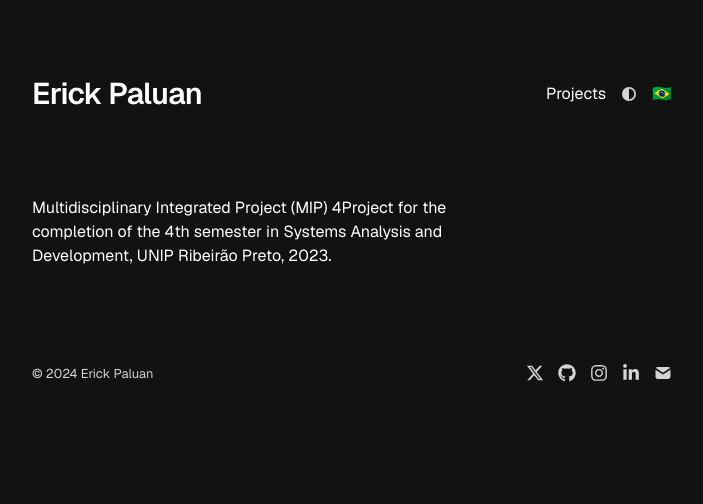
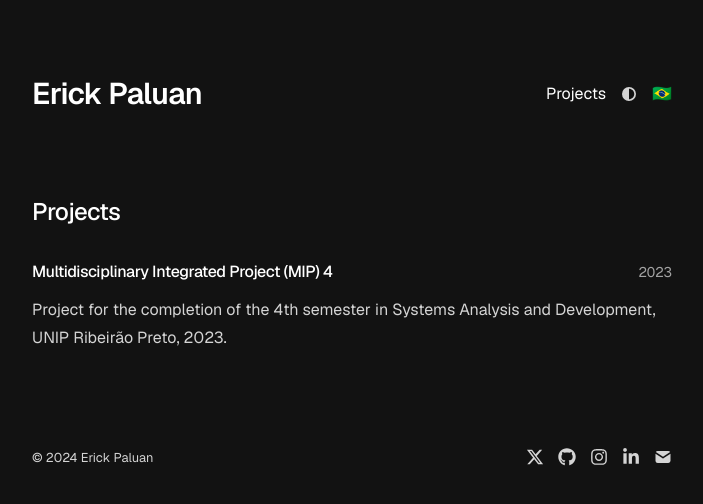
Before and after one commit to erickpaluan/myportfolio, a Next.js app: page /en/projects in a window 1280 px wide. Shown: the top 504 px of the page, without its empty margins (288-991 px from the left). Built offline with nearby package versions, Linux system fonts and the light colour scheme.

Commit message:
refactor: adicionar título à seção de projetos e melhorar a estrutura do componente de página

```diff
--- a/messages/en.json
+++ b/messages/en.json
@@ -8,6 +8,7 @@
     "photos": "Photos"
   },
   "Projects": {
+    "title": "Projects",
     "project-title": "Multidisciplinary Integrated Project (MIP) 4",
     "project-description": "Project for the completion of the 4th semester in Systems Analysis and Development, UNIP Ribeirão Preto, 2023."
   }
--- a/messages/pt.json
+++ b/messages/pt.json
@@ -8,6 +8,7 @@
     "photos": "Fotos"
   },
   "Projects": {
+    "title": "Projetos",
     "project-title": "Projeto Integrado Multidisciplinar (PIM) 4",
     "project-description": "Projeto para conclusão do 4º semestre de Análise e Desenvolvimento de Sistemas, UNIP Ribeirão Preto, 2023."
   }
--- a/src/app/[locale]/projects/page.tsx
+++ b/src/app/[locale]/projects/page.tsx
@@ -1,5 +1,6 @@
 import { useTranslations } from "next-intl";
 import { setRequestLocale } from "next-intl/server";
+import Link from "next/link";
 import { use } from "react";
 //import PageLayout from "@/components/PageLayout";
 
@@ -16,9 +17,23 @@ export default function PathnamesPage({ params }: Props) {
   const t = useTranslations("Projects");
 
   return (
-    <div className="max-w-[490px]">
-      {t("project-title")}
-      {t("project-description")}
-    </div>
+    <section>
+      <h1 className="mb-8 text-2xl font-medium tracking-tight">{t("title")}</h1>
+      <Link href="https://github.com/erickpaluan/pim4" target="_blank">
+        <div className="flex flex-col">
+          <div className="w-full flex justify-between items-baseline">
+            <span className="text-black dark:text-white font-medium tracking-tight">
+              {t("project-title")}
+            </span>
+            <span className="text-neutral-600 dark:text-neutral-400 tabular-nums text-sm">
+              2023
+            </span>
+          </div>
+          <p className="prose prose-neutral dark:prose-invert pt-3">
+            {t("project-description")}
+          </p>
+        </div>
+      </Link>
+    </section>
   );
 }
```
